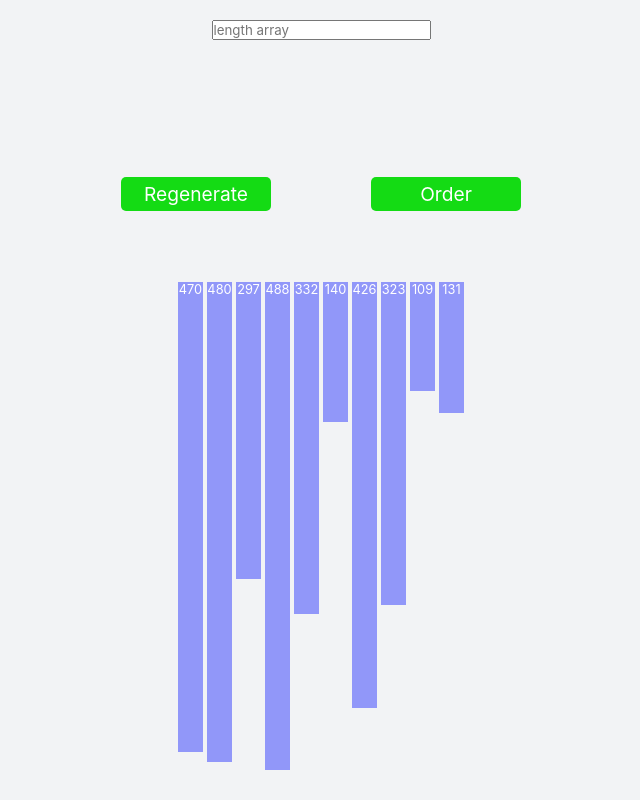
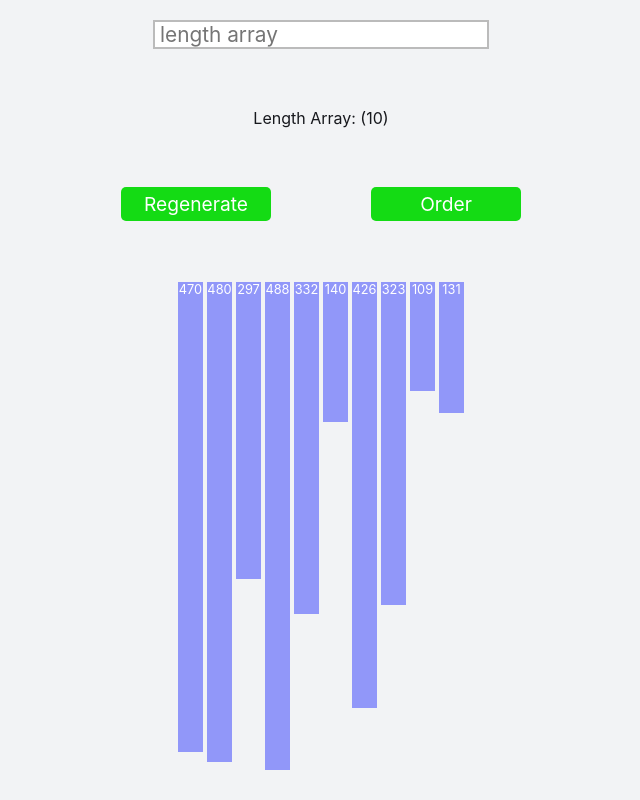
Before and after one commit to marcos-dev-web/order-visualizer, a React (Create React App) app: page / in a window 1280 px wide. Shown: the whole page, without its empty margins (319-959 px from the left). Built offline with nearby package versions, Linux system fonts and the light colour scheme.

Commit message:
finished application

```diff
--- a/src/app/application.js
+++ b/src/app/application.js
@@ -1,7 +1,11 @@
-
-import './style.css';
+import "./style.css";
 
 import React, { Component } from "react";
+
+
+class Trat {
+
+}
 
 export default class Application extends Component {
   constructor(props) {
@@ -10,6 +14,7 @@ export default class Application extends Component {
       valueInput: "",
       blocks: [],
       lengthArray: 10,
+      widthBlock: 25,
     };
   }
 
@@ -69,49 +74,64 @@ export default class Application extends Component {
     let length = this.state.lengthArray;
     if (this.state.valueInput.length > 0) {
       let n = Number.parseInt(this.state.valueInput);
+      if (n >= 25 && n < 40) {
+        this.setState({
+          widthBlock: 15,
+        });
+      } else if (n >= 40 && n < 70) {
+        this.setState({
+          widthBlock: 10,
+        });
+      } else if (n >= 70) {
+        this.setState({
+          widthBlock: 2,
+        });
+      } else {
+        this.setState({
+          widthBlock: 25,
+        });
+      }
       if (n >= 2) {
         length = n;
-      } else if (n > 50) {
-        alert('the number need less than or equal to 20');
-        return;
       } else {
-        alert('the number need higher than 2 or equal');
+        alert("the number need higher than 2 or equal");
         return;
       }
     }
     let arr = [];
     for (let i = 0; i < length; i++) {
+      console.log(this.state.widthBlock)
       arr.push({
-        w: 25,
-        h: randomMinMax(100, 500)
+        h: randomMinMax(100, 500),
+        bg: "rgba(0, 17, 255, 0.404)",
       });
     }
 
     this.setState({
       blocks: arr,
-    })
-  }
+    });
+  };
 
   orderArray = () => {
     let arr = this.state.blocks;
     let length = arr.length;
-    let i = 0;
-    while (i < (length - 1) * 2) {
-      for (let i = 0; i < length-1; i++) {
-        let hOld = arr[i].h
-        let hNow = arr[i+1].h
+    let j = 0;
 
+    while (j < (length - 1) * 2) {
+      for (let i = 0; i < length - 1; i++) {
+        let hOld = arr[i].h;
+        let hNow = arr[i + 1].h;
         if (higherNumber(hOld, hNow)) {
           arr[i].h = hNow;
-          arr[i+1].h = hOld;
+          arr[i + 1].h = hOld;
           this.setState({
             blocks: arr,
-          })
+          });
         }
       }
-      i++;
+      j++;
     }
-  }
+  };
 
   componentDidMount() {
     this.generateArray();
@@ -121,6 +141,7 @@ export default class Application extends Component {
     return (
       <main className="main">
         <input
+          className="input_length"
           type="text"
           placeholder="length array"
           maxLength="8"
@@ -130,21 +151,34 @@ export default class Application extends Component {
           onKeyUp={this.verifyKeyPressed}
           onDrop={this.verifyKeyPressed}
         />
-        <p>{this.state.valueInput}</p>
+        <p>
+          Length Array: (
+          {this.state.valueInput != ""
+            ? this.state.valueInput
+            : this.state.lengthArray}
+          )
+        </p>
         <div className="buttons">
-          <button className="button" onClick={this.generateArray}>Regenerate</button>
-          <button className="button" onClick={this.orderArray}>Order</button>
+          <button className="button" onClick={this.generateArray}>
+            Regenerate
+          </button>
+          <button className="button" onClick={this.orderArray}>
+            Order
+          </button>
         </div>
         <section className="container">
-          {
-            this.state.blocks.map((block, index) => {
-              const style = {
-                width: `${block.w}px`,
-                height: `${block.h}px`,
-              };
-              return <div key={index} className="block" style={style}><p>{block.h}</p></div>
-            })
-          }
+          {this.state.blocks.map((block, index) => {
+            const style = {
+              width: `${this.state.widthBlock}px`,
+              height: `${block.h}px`,
+              backgroundColor: block.bg,
+            };
+            return (
+              <div key={index} className="block" style={style}>
+                {this.state.widthBlock >= 25 ? <p>{block.h}</p> : null}
+              </div>
+            );
+          })}
         </section>
       </main>
     );
@@ -152,7 +186,7 @@ export default class Application extends Component {
 }
 
 function randomMinMax(min, max) {
-  return Math.floor(min + (Math.random() * (max - min)) - 1);
+  return Math.floor(min + Math.random() * (max - min) - 1);
 }
 
 function higherNumber(a, b) {
--- a/src/app/style.css
+++ b/src/app/style.css
@@ -4,6 +4,14 @@
   align-items: center;
   justify-content: space-between;
   height: 95vh;
+}
+
+.input_length {
+  outline: none;
+  border: 2px solid rgb(187, 187, 187);
+  color: rgb(72, 73, 92);
+  padding: 0 5px;
+  font-size: 1.3rem;
 }
 
 .container {
@@ -16,9 +24,9 @@
 
 .block {
   margin: 2px;
-  background: rgba(0, 17, 255, 0.404);
   text-align: center;
   color: white;
+  background: rgba(0, 17, 255, 0.404);
 }
 
 .block p {
--- a/src/index.js
+++ b/src/index.js
@@ -1,6 +1,6 @@
 import React from 'react';
 import ReactDOM from 'react-dom';
-import './index.css';
+import './styles/index.css';
 import App from './App';
 
 const root = document.getElementById('root');
```
Also changed, not shown: src/App.css (deleted, +0 -38 lines), src/styles/index.css (renamed from src/index.css).
